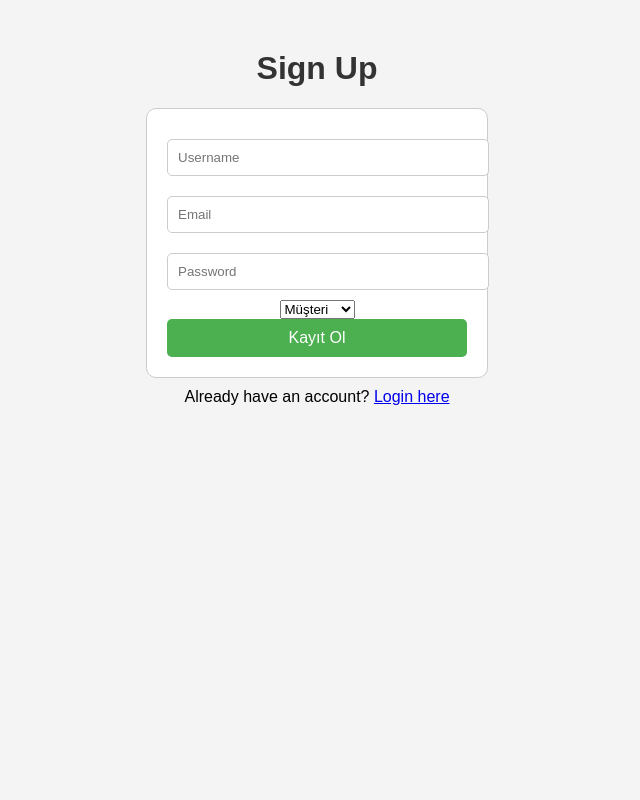
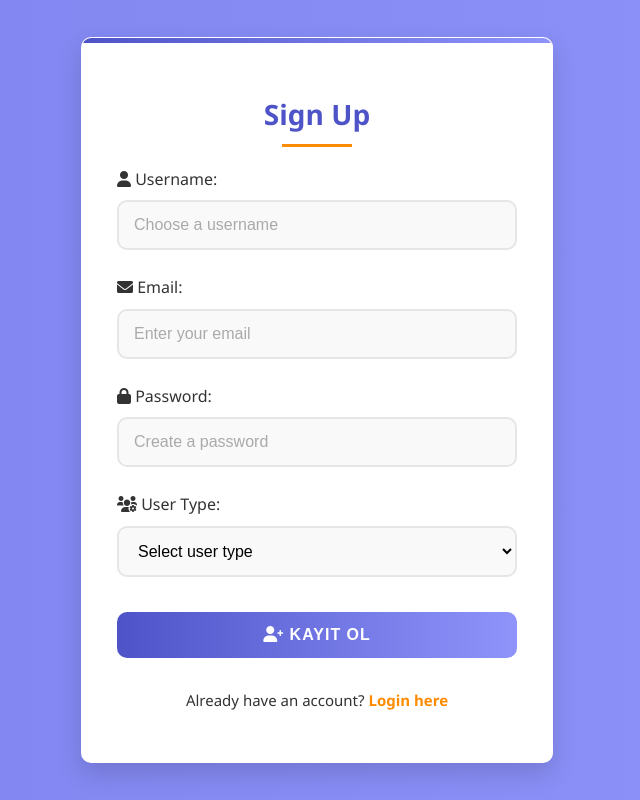
Before and after one commit to ErenDemircan00/dual-db-app, a Flask app: template user-management/templates/signup.html in a window 1280 px wide. Shown: the whole page, without its empty margins (323-963 px from the left). Run offline with Flask 3, Linux system fonts and the light colour scheme; the template is opened without the code that fills it, so the values that code supplies are empty; some libraries are stand-ins or nearby versions.

Commit message:
Yeni Özellikler eklendi
Kayıt ve giriş sayfalarının css'i güncellendi. Tedarikçi rolüne sahip kullanıcılar için ürün silme yetkisi, profil bölümü ve güncelleme işlemleri eklendi.

```diff
--- a/user-management/app.py
+++ b/user-management/app.py
@@ -229,6 +229,22 @@ def add_to_cart(current_user, product_id):
 
     return redirect(url_for('list_products'))
 
+@app.route("/delete-product/<product_id>", methods=["POST"])
+def delete_product(product_id):
+    if "username" not in session or session.get("user_type") != "supplier":
+        return "Yetkiniz yok!", 403
+
+    # burada ürünü sadece bu kullanıcı eklediyse silsin (opsiyonel güvenlik)
+    product = products_collection.find_one({"_id": ObjectId(product_id)})
+
+    if product["Tedarikçi"] != session["usertype"]:
+        return "Bu ürünü silme yetkiniz yok!", 403
+
+    products_collection.delete_one({"_id": ObjectId(product_id)})
+    return redirect(url_for("product_list"))
+
+
+
 # Sepeti görüntüle
 @app.route('/cart', methods=['GET'])
 @token_required
@@ -266,6 +282,51 @@ def update_cart(current_user, item_id):
 
     return redirect(url_for('view_cart'))
 
+# Profil görüntüleme ve düzenleme
+@app.route('/profile', methods=['GET', 'POST'])
+@token_required
+def profile(current_user):
+    message = None
+    success = None
+
+    # Kullanıcının güncel bilgilerini alalım
+    user = user_repository.find_by_id(current_user['id'])
+
+    if request.method == 'POST':
+        username = request.form.get('username')
+        email = request.form.get('email')
+        current_password = request.form.get('current_password')
+        new_password = request.form.get('new_password')
+
+        success, message = auth_service.update_profile(
+            current_user['id'],
+            username,
+            email,
+            current_password,
+            new_password
+        )
+
+        if success and username and username != current_user['username']:
+            # Kullanıcı adı değiştiyse yeni token oluştur
+            token = jwt.encode({
+                'user_id': current_user['id'],
+                'username': username,
+                'exp': datetime.datetime.utcnow() + datetime.timedelta(hours=2)
+            }, app.secret_key, algorithm='HS256')
+
+            # Session bilgilerini güncelle
+            session['username'] = username
+
+            response = make_response(render_template('profile.html',
+                                                     user=user_repository.find_by_id(current_user['id']),
+                                                     message=message,
+                                                     success=success))
+            response.set_cookie('token', token, httponly=True, max_age=7200)
+            return response
+
+    return render_template('profile.html', user=user, message=message, success=success)
+
+
 # Çıkış Yap
 @app.route('/logout')
 def logout():
--- /dev/null
+++ b/user-management/static/login_signup.css
@@ -0,0 +1,217 @@
+/* Main Styles for Login and Signup Pages - Enhanced Version */
+:root {
+    --primary-color: #4e54c8;
+    --primary-gradient: linear-gradient(to right, #4e54c8, #8f94fb);
+    --secondary-color: #ff8c00;
+    --accent-color: #ff5e62;
+    --text-color: #333;
+    --light-text: #f8f9fa;
+    --error-color: #ff4757;
+    --success-color: #2ed573;
+    --border-radius: 10px;
+    --box-shadow: 0 10px 25px rgba(0, 0, 0, 0.15);
+    --transition: all 0.3s ease;
+  }
+
+  body {
+    font-family: 'Segoe UI', Tahoma, Geneva, Verdana, sans-serif;
+    background: var(--primary-gradient);
+    background-size: 400% 400%;
+    animation: gradient 15s ease infinite;
+    margin: 0;
+    padding: 0;
+    display: flex;
+    align-items: center;
+    justify-content: center;
+    min-height: 100vh;
+    line-height: 1.6;
+    color: var(--text-color);
+  }
+
+  @keyframes gradient {
+    0% {
+      background-position: 0% 50%;
+    }
+    50% {
+      background-position: 100% 50%;
+    }
+    100% {
+      background-position: 0% 50%;
+    }
+  }
+
+  .container {
+    width: 90%;
+    max-width: 400px;
+    padding: 35px;
+    background-color: white;
+    border-radius: var(--border-radius);
+    box-shadow: var(--box-shadow);
+    margin: 0 auto;
+    position: relative;
+    overflow: hidden;
+    text-align: center;
+    border: 1px solid rgba(255, 255, 255, 0.3);
+  }
+
+  .container::before {
+    content: "";
+    position: absolute;
+    top: 0;
+    left: 0;
+    width: 100%;
+    height: 5px;
+    background: var(--primary-gradient);
+  }
+
+  h1 {
+    text-align: center;
+    color: var(--primary-color);
+    margin-bottom: 30px;
+    font-size: 28px;
+    position: relative;
+    display: inline-block;
+  }
+
+  h1::after {
+    content: "";
+    position: absolute;
+    bottom: -10px;
+    left: 50%;
+    transform: translateX(-50%);
+    width: 70px;
+    height: 3px;
+    background: var(--secondary-color);
+  }
+
+  h2 {
+    color: var(--primary-color);
+    font-size: 22px;
+    margin-top: 30px;
+  }
+
+  .form-container {
+    width: 100%;
+  }
+
+  form {
+    display: flex;
+    flex-direction: column;
+    gap: 20px;
+  }
+
+  .form-group {
+    position: relative;
+    margin-bottom: 5px;
+  }
+
+  label {
+    font-weight: 500;
+    margin-bottom: 8px;
+    display: block;
+    color: var(--text-color);
+    text-align: left;
+  }
+
+  input, select {
+    width: 100%;
+    padding: 14px 15px;
+    border: 2px solid #e6e6e6;
+    border-radius: var(--border-radius);
+    font-size: 16px;
+    transition: var(--transition);
+    box-sizing: border-box;
+    background-color: #f9f9f9;
+  }
+
+  input:focus, select:focus {
+    outline: none;
+    border-color: var(--primary-color);
+    box-shadow: 0 0 0 3px rgba(78, 84, 200, 0.1);
+    background-color: white;
+  }
+
+  input::placeholder {
+    color: #aaa;
+  }
+
+  button {
+    background: var(--primary-gradient);
+    color: white;
+    border: none;
+    padding: 14px 20px;
+    border-radius: var(--border-radius);
+    cursor: pointer;
+    font-size: 16px;
+    font-weight: 600;
+    transition: var(--transition);
+    margin-top: 10px;
+    width: 100%;
+    text-transform: uppercase;
+    letter-spacing: 1px;
+  }
+
+  button:hover {
+    background: linear-gradient(to right, #3a3f99, #7a7fd1);
+    transform: translateY(-3px);
+    box-shadow: 0 7px 14px rgba(78, 84, 200, 0.2);
+  }
+
+  button[name="delete_user"] {
+    background: linear-gradient(to right, #ff4757, #ff6b81);
+    margin-top: 20px;
+  }
+
+  button[name="delete_user"]:hover {
+    background: linear-gradient(to right, #e01e3c, #ef4f67);
+  }
+
+  .links {
+    text-align: center;
+    margin-top: 30px;
+    font-size: 15px;
+    color: var(--text-color);
+  }
+
+  .links a {
+    color: var(--secondary-color);
+    text-decoration: none;
+    font-weight: 600;
+    transition: var(--transition);
+  }
+
+  .links a:hover {
+    color: var(--primary-color);
+    text-decoration: underline;
+  }
+
+  .welcome-message {
+    background-color: #f0f7ff;
+    padding: 20px;
+    border-radius: var(--border-radius);
+    margin-top: 25px;
+    text-align: center;
+    border-left: 4px solid var(--primary-color);
+  }
+
+  /* Animations */
+  @keyframes fadeIn {
+    from { opacity: 0; transform: translateY(20px); }
+    to { opacity: 1; transform: translateY(0); }
+  }
+
+  .container {
+    animation: fadeIn 0.5s ease-out forwards;
+  }
+
+  /* Responsive adjustments */
+  @media (max-width: 480px) {
+    .container {
+      padding: 25px 20px;
+      width: 85%;
+    }
+
+    h1 {
+      font-size: 24px;
+    }
+  }
--- a/user-management/templates/signup.html
+++ b/user-management/templates/signup.html
@@ -4,26 +4,43 @@
     <meta charset="UTF-8">
     <meta name="viewport" content="width=device-width, initial-scale=1.0">
     <title>Sign Up</title>
-    <link rel="stylesheet" type="text/css" href="{{ url_for('static', filename='css/styles.css') }}">
+    <link rel="stylesheet" type="text/css" href="{{ url_for('static', filename='css/login_signup.css') }}">
+    <link rel="stylesheet" href="https://cdnjs.cloudflare.com/ajax/libs/font-awesome/6.0.0-beta3/css/all.min.css">
 </head>
 <body>
-
+    <div class="container">
         <h1>Sign Up</h1>
-
         <div class="form-container">
             <form action="{{ url_for('signup') }}" method="POST">
-            <input type="text" name="username" placeholder="Username" required><br>
-            <input type="email" name="email" placeholder="Email" required><br>
-            <input type="password" name="password" placeholder="Password" required><br>
+                <div class="form-group">
+                    <label for="username"><i class="fas fa-user"></i> Username:</label>
+                    <input type="text" id="username" name="username" placeholder="Choose a username" required>
+                </div>
+
+                <div class="form-group">
+                    <label for="email"><i class="fas fa-envelope"></i> Email:</label>
+                    <input type="email" id="email" name="email" placeholder="Enter your email" required>
+                </div>
+
+                <div class="form-group">
+                    <label for="password"><i class="fas fa-lock"></i> Password:</label>
+                    <input type="password" id="password" name="password" placeholder="Create a password" required>
+                </div>
+
+                <div class="form-group">
+                    <label for="user_type"><i class="fas fa-users-cog"></i> User Type:</label>
                     <select id="user_type" name="user_type" required>
+                        <option value="" disabled selected>Select user type</option>
                         <option value="customer">Müşteri</option>
                         <option value="supplier">Tedarikçi</option>
                     </select>
-            <button type="submit">Kayıt Ol</button>
+                </div>
+
+                <button type="submit"><i class="fas fa-user-plus"></i> Kayıt Ol</button>
             </form>
         </div>
 
         <p class="links">Already have an account? <a href="{{ url_for('login') }}">Login here</a></p>
-
+    </div>
 </body>
 </html>
```
Also changed, not shown: user-management/repositories/mysql_repository.py (+66 -0 lines), user-management/services/auth_service.py (+47 -1 lines), user-management/templates/login.html (+20 -6 lines), user-management/templates/product_list.html (+18 -3 lines), user-management/templates/profile.html (added, +57 -0 lines). Lines whose indentation alone changed are shown as unchanged.
